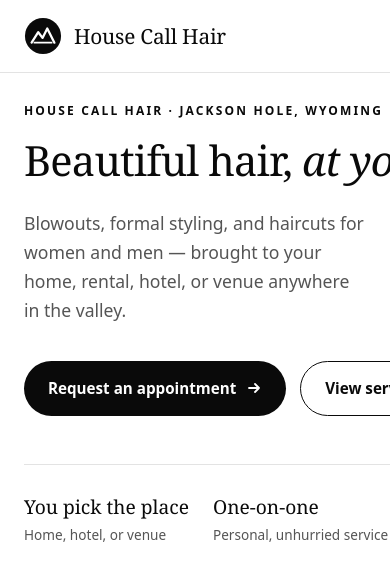
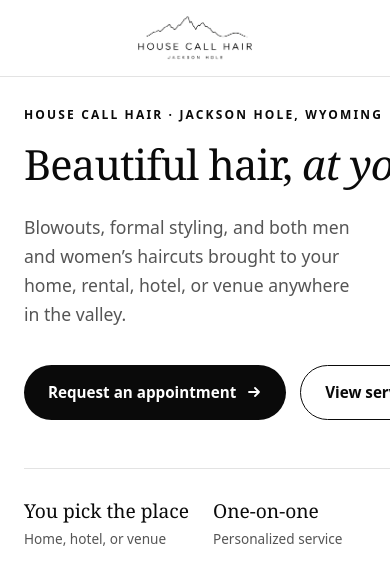
Before and after one commit to JohnMKreski/house-call-hair, a plain HTML site: page index.html in a window 390 px wide. Shown: the top 586 px of the page. Drawn offline with Linux system fonts and the light colour scheme; a web font is replaced by a local one.

Commit message:
text, logo, final edits before init live

```diff
--- a/index.html
+++ b/index.html
@@ -17,12 +17,13 @@
 <header>
   <div class="wrap nav">
     <a class="brand" href="#top" aria-label="House Call Hair Jackson Hole, home">
-      <svg viewBox="0 0 40 40" fill="none" aria-hidden="true">
+      <!-- <svg viewBox="0 0 40 40" fill="none" aria-hidden="true">
         <circle cx="20" cy="20" r="19" fill="#0a0a0a"/>
         <path d="M8 27 L15 16 L19.5 22 L24.5 12 L32 27" stroke="#ffffff" stroke-width="2.4" stroke-linejoin="round" stroke-linecap="round"/>
         <path d="M11 27 H29" stroke="#fff" stroke-width="2" stroke-linecap="round"/>
       </svg>
-      <span class="brand-text"><b>House Call Hair</b><small>Jackson Hole</small></span>
+      <span class="brand-text"><b>House Call Hair</b><small>Jackson Hole</small></span> -->
+      <img src="images/logo.png" alt="House Call Hair Jackson Hole logo">
     </a>
     <nav aria-label="Main">
       <button class="menu-toggle" type="button" aria-expanded="false" aria-controls="site-nav" aria-label="Open menu">
@@ -45,7 +46,7 @@
       <div>
         <div class="eyebrow">House Call Hair · Jackson Hole, Wyoming</div>
         <h1>Beautiful hair, <em>at your door.</em></h1>
-        <p class="lede">Blowouts, formal styling, and haircuts for women and men — brought to your home, rental, hotel, or venue anywhere in the valley.</p>
+        <p class="lede">Blowouts, formal styling, and both men and women’s haircuts brought to your home, rental, hotel, or venue anywhere in the valley.</p>
         <div class="hero-actions">
           <a class="btn" href="#book">Request an appointment
             <svg width="16" height="16" viewBox="0 0 16 16" fill="none" aria-hidden="true"><path d="M3 8h10M9 4l4 4-4 4" stroke="currentColor" stroke-width="1.8" stroke-linecap="round" stroke-linejoin="round"/></svg>
@@ -54,12 +55,12 @@
         </div>
         <div class="hero-meta">
           <div><b>You pick the place</b><span>Home, hotel, or venue</span></div>
-          <div><b>One-on-one</b><span>Personal, unhurried service</span></div>
+          <div><b>One-on-one</b><span>Personalized service</span></div>
         </div>
       </div>
       <div class="hero-img">
         <img src="images/jenna-oslin-MmDO1-ezCE4-unsplash.jpg" alt="Stylist giving a client a smooth blowout in a bright living room with views of the Teton mountains" width="1024" height="1536" loading="lazy" class="reveal" style="--i:1">
-        <div class="hero-badge reveal" style="--i:2"><b>No salon trip needed</b><span>Just relax. Your stylist comes to you.</span></div>
+        <div class="hero-badge reveal" style="--i:2"><b>No salon trip needed</b><span>Just relax. I come to you.</span></div>
       </div>
     </div>
   </section>
@@ -80,8 +81,12 @@
           <div class="svc-body">
             <div class="num">01 — BLOWOUTS</div>
             <h3>Blowouts</h3>
-            <p>A professional wash, blow-dry, and finish that leaves your hair smooth, glossy, and full of movement — and lasts for days. Every blowout is shaped to your hair type and the look you love.</p>
-            <ul><li>Sleek and straight, big and bouncy, or soft, loose waves</li><li>Wash, blow-dry, and finishing products included</li><li>Ideal before dinners, date nights, photos, or travel</li><li>Or just because — a weekly blowout is the best kind of routine</li></ul>
+            <p>A professional blow-dry and finish that leaves your hair smooth, glossy, and full of movement that lasts for days. Every blowout is shaped to your hair type and the look you love.</p>
+            <ul>
+              <li>Sleek and straight, big and bouncy, or soft, loose waves</li>
+              <li>Ideal before dinners, date nights, photos, or travel</li>
+              <li>Or just because — a weekly blowout is the best kind of routine</li>
+            </ul>
           </div>
         </article>
         <article class="svc reveal" style="--i:2">
@@ -89,8 +94,11 @@
           <div class="svc-body">
             <div class="num">02 — FORMAL STYLING</div>
             <h3>Formal styling</h3>
-            <p>Formal styling for any occasion — elegant updos, polished waves, and sleek looks designed around your outfit and your night.</p>
-            <ul><li>Galas, parties, and dinners</li><li>Weddings, proms, and photo shoots</li></ul>
+            <p>Formal styling for any occasion. Elegant updos, polished waves, and sleek looks designed around your outfit and your night.</p>
+            <ul>
+              <li>Galas, parties, and dinners</li>
+              <li>Weddings, proms, and photo shoots</li>
+            </ul>
           </div>
         </article>
         <article class="svc reveal" style="--i:3">
@@ -98,7 +106,7 @@
           <div class="svc-body">
             <div class="num">03 — HAIRCUTS</div>
             <h3>Women’s &amp; men’s cuts</h3>
-            <p>Precise, personalized cuts done at your kitchen table — no waiting room, no drive into town.</p>
+            <p>Precise, personalized cuts done in the comfort of your home.</p>
             <ul><li>Women’s cuts &amp; trims</li><li>Men’s cuts &amp; clean-ups</li></ul>
           </div>
         </article>
--- a/style.css
+++ b/style.css
@@ -85,7 +85,7 @@
   display: flex;
   align-items: center;
   justify-content: space-between;
-  height: 72px;
+  height: 88px;
   gap: 24px;
 }
 .brand {
@@ -93,6 +93,13 @@
   align-items: center;
   gap: 12px;
   text-decoration: none;
+}
+.brand img {
+  width: clamp(176px, 27vw, 320px);
+  height: 88px;
+  object-fit: cover;
+  object-position: center;
+  flex: 0 1 auto;
 }
 .brand svg {
   width: 38px;
@@ -920,6 +927,24 @@
 
 /* ---------- phone (640px and below) ---------- */
 @media (max-width:640px) {
+  .nav {
+    display: grid;
+    grid-template-columns: 1fr auto 1fr;
+    height: 76px;
+    gap: 16px;
+  }
+  .brand {
+    grid-column: 2;
+    justify-self: center;
+  }
+  .nav > nav {
+    grid-column: 3;
+    justify-self: end;
+  }
+  .brand img {
+    width: clamp(176px, 48vw, 260px);
+    height: 76px;
+  }
   .steps {
     grid-template-columns: 1fr;
   }
```
Also changed, not shown: images/logo.png (added).
